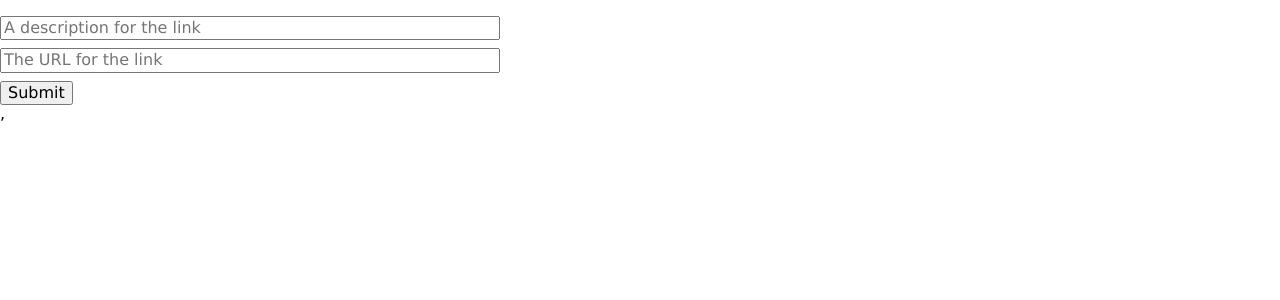
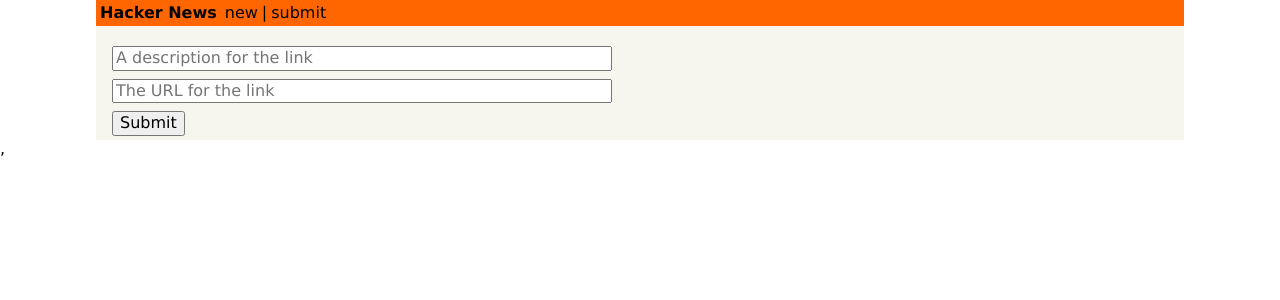
Before and after one commit to rhenaldkarrel/hackernews-react-apollo, a React (Create React App) app: page /create in a window 1280 px wide. Shown: the top 300 px of the page. Built offline with nearby package versions, Linux system fonts and the light colour scheme.

Commit message:
feat: implement routing

```diff
--- a/src/components/App/App.js
+++ b/src/components/App/App.js
@@ -1,9 +1,20 @@
-// eslint-disable-next-line no-unused-vars
 import LinkList from "components/LinkList";
 import CreateLink from "components/CreateLink";
+import Header from "components/Header";
+import { Route, Routes } from "react-router-dom";
 
 function App() {
-  return <CreateLink />;
+  return (
+    <div className="center w85">
+      <Header />
+      <div className="ph3 pv1 background-gray">
+        <Routes>
+          <Route path="/" element={<LinkList />} />
+          <Route path="/create" element={<CreateLink />} />
+        </Routes>
+      </div>
+    </div>
+  );
 }
 
 export default App;
--- a/src/components/CreateLink/index.jsx
+++ b/src/components/CreateLink/index.jsx
@@ -1,5 +1,6 @@
 import { useState } from "react";
 import { useMutation, gql } from "@apollo/client";
+import { useNavigate } from "react-router-dom";
 
 const CREATE_LINK_MUTATION = gql`
   mutation PostMutation($description: String!, $url: String!) {
@@ -18,11 +19,14 @@
     url: ""
   });
 
+  const navigate = useNavigate();
+
   const [createLink] = useMutation(CREATE_LINK_MUTATION, {
     variables: {
       description: formState.description,
       url: formState.url
-    }
+    },
+    onCompleted: () => navigate("/")
   });
 
   const handleSubmit = (e) => {
--- /dev/null
+++ b/src/components/Header/index.jsx
@@ -0,0 +1,22 @@
+import { Link } from "react-router-dom";
+
+const Header = () => {
+  return (
+    <div className="flex pa1 justify-between nowrap orange">
+      <div className="flex flex-fixed black">
+        <Link to="/" className="no-underline black">
+          <div className="fw7 mr1">Hacker News</div>
+        </Link>
+        <Link to="/" className="ml1 no-underline black">
+          new
+        </Link>
+        <div className="ml1">|</div>
+        <Link to="/create" className="ml1 no-underline black">
+          submit
+        </Link>
+      </div>
+    </div>
+  );
+};
+
+export default Header;
--- a/src/index.js
+++ b/src/index.js
@@ -3,7 +3,7 @@
 import "styles/index.css";
 import App from "components/App/App";
 import reportWebVitals from "./reportWebVitals";
-
+import { BrowserRouter } from "react-router-dom";
 import { ApolloProvider, ApolloClient, createHttpLink, InMemoryCache } from "@apollo/client";
 
 const httpLink = createHttpLink({
@@ -18,9 +18,11 @@
 const root = ReactDOM.createRoot(document.getElementById("root"));
 root.render(
   <React.StrictMode>
-    <ApolloProvider client={client}>
-      <App />
-    </ApolloProvider>
+    <BrowserRouter>
+      <ApolloProvider client={client}>
+        <App />
+      </ApolloProvider>
+    </BrowserRouter>
     ,
   </React.StrictMode>
 );
```
Also changed, not shown: 1 other file (tests, documents, lock files or other folders).
